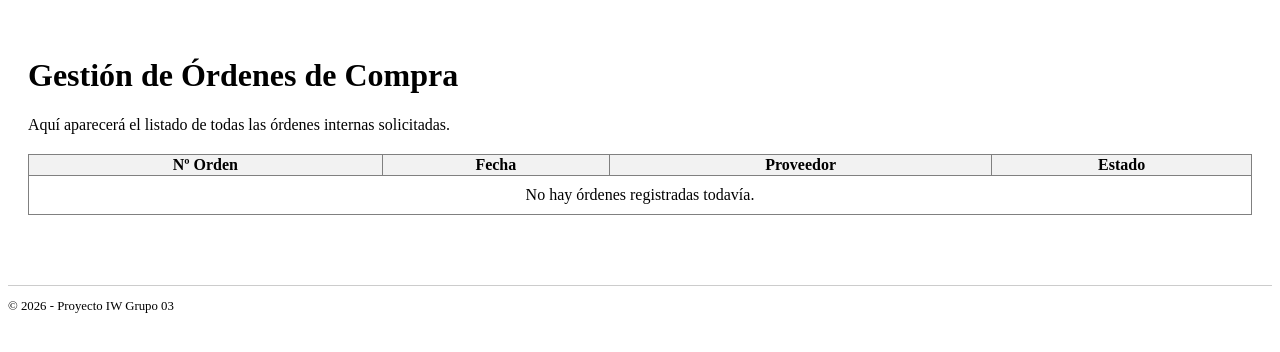
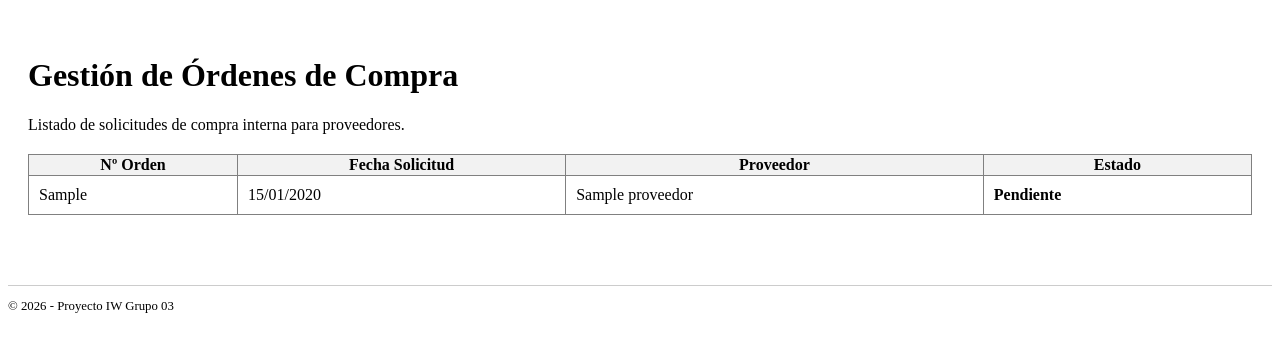
Before and after one commit to Srbonell/IW-GRUPO3-E2, a Django app: page /ordenes/ in a window 1280 px wide. Shown: the part 55-407 px from the top of the page. Run offline with Django 5.2, Linux system fonts and the light colour scheme; tables that the repository leaves empty hold one stand-in row (values such as "Sample post").

Commit message:
E2: conexion de modelos con vistas y sistema de navegacion funcional

```diff
--- a/mysite/compras/templates/compras/listado_ordenes.html
+++ b/mysite/compras/templates/compras/listado_ordenes.html
@@ -4,23 +4,34 @@
 
 {% block content %}
     <h1>Gestión de Órdenes de Compra</h1>
-    <p>Aquí aparecerá el listado de todas las órdenes internas solicitadas.</p>
+    <p>Listado de solicitudes de compra interna para proveedores.</p>
 
     <table border="1" style="width: 100%; border-collapse: collapse; margin-top: 20px;">
         <thead style="background-color: #f2f2f2;">
             <tr>
                 <th>Nº Orden</th>
-                <th>Fecha</th>
+                <th>Fecha Solicitud</th>
                 <th>Proveedor</th>
                 <th>Estado</th>
             </tr>
         </thead>
         <tbody>
+            {% for orden in ordenes %}
             <tr>
-                <td colspan="4" style="text-align: center; padding: 10px;">
-                    No hay órdenes registradas todavía.
+                <td style="padding: 10px;">{{ orden.numero_orden }}</td>
+                <td style="padding: 10px;">{{ orden.fecha_solicitud|date:"d/m/Y" }}</td>
+                <td style="padding: 10px;">{{ orden.proveedor.nombre_comercial }}</td>
+                <td style="padding: 10px;">
+                    <strong>{{ orden.get_estado_display }}</strong>
                 </td>
             </tr>
+            {% empty %}
+            <tr>
+                <td colspan="4" style="text-align: center; padding: 20px;">
+                    No hay órdenes registradas. Ve al panel de administración para crear la primera.
+                </td>
+            </tr>
+            {% endfor %}
         </tbody>
     </table>
 {% endblock %}
--- a/mysite/compras/views.py
+++ b/mysite/compras/views.py
@@ -1,14 +1,19 @@
 from django.shortcuts import render
-
-# Create your views here.
-from django.shortcuts import render
+from .models import Articulo, OrdenCompra
 
 def inicio(request):
     return render(request, 'compras/index.html')
 
 def listado_ordenes(request):
 
-    return render(request, 'compras/listado_ordenes.html')
+    todas_ordenes = OrdenCompra.objects.all()
+
+
+    return render(request, 'compras/listado_ordenes.html', {'ordenes': todas_ordenes})
 
 def listado_articulos(request):
-    return render(request, 'compras/listado_articulos.html')
+
+    productos = Articulo.objects.all()
+
+
+    return render(request, 'compras/listado_articulos.html', {'articulos': productos})
```
Also changed, not shown: mysite/compras/templates/compras/listado_articulos.html (+12 -3 lines), mysite/db.sqlite3.
